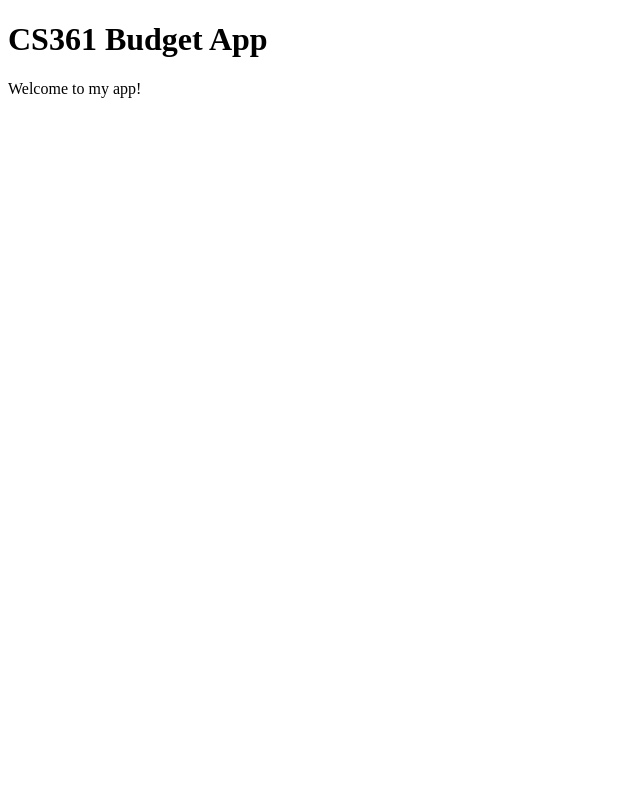
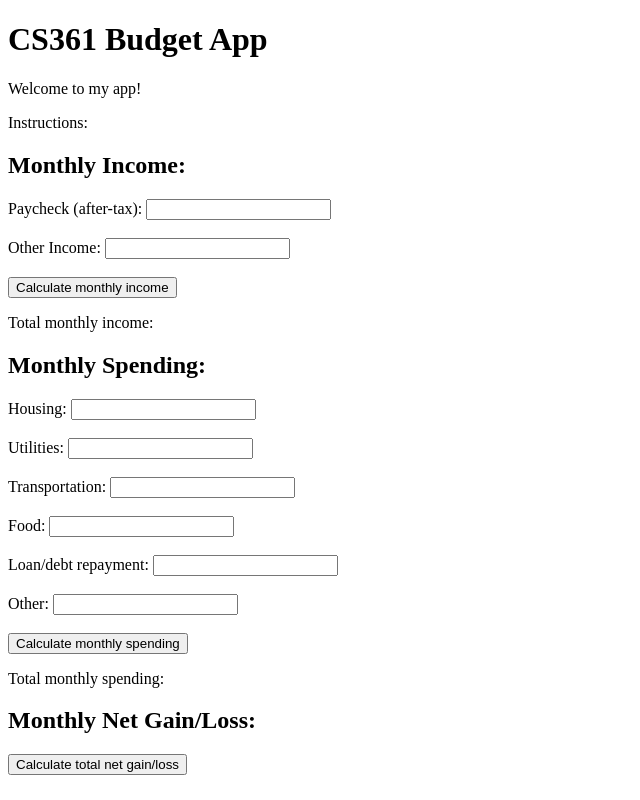
Before and after one commit to luonga/cs361budgetapp, a Flask app: page / in a window 1280 px wide. Shown: the whole page, without its empty margins (0-640 px from the left). Run offline with Flask 2, Linux system fonts and the light colour scheme.

Commit message:
added calculate functions

```diff
--- a/cs361budgetapp/main.py
+++ b/cs361budgetapp/main.py
@@ -1,5 +1,4 @@
 from flask import Flask, render_template
-
 app = Flask(__name__)
 
 @app.route('/')
--- a/cs361budgetapp/templates/home.html
+++ b/cs361budgetapp/templates/home.html
@@ -7,5 +7,69 @@
   <body>
     <h1> CS361 Budget App </h1>
     <p> Welcome to my app! </p>
+    <p> Instructions: </p>
   </body>
+  <h2>Monthly Income:</h2>
+  <form>
+    <label for="paycheck">Paycheck (after-tax):</label>
+    <input type="number" id="paycheck" name="paycheck"><br><br>
+    <label for="otherincome">Other Income:</label>
+    <input type="number" id="otherincome" name="otherincome"><br><br>
+    <input type="button" onclick="calcIncome(document.getElementById('paycheck').value, document.getElementById('otherincome').value)" value="Calculate monthly income">
+  </form>
+  <p>Total monthly income:</p>
+  <p id = "monIncome"></p>
+  <h2>Monthly Spending:</h2>
+  <form>
+    <label for="housing">Housing:</label>
+    <input type="number" id="housing" name="housing"><br><br>
+    <label for="utilities">Utilities:</label>
+    <input type="number" id="utilities" name="utilities"><br><br>
+    <label for="transportation">Transportation:</label>
+    <input type="number" id="transportation" name="transportation"><br><br>
+    <label for="food">Food:</label>
+    <input type="number" id="food" name="food"><br><br>
+    <label for="debt">Loan/debt repayment:</label>
+    <input type="number" id="debt" name="debt"><br><br>
+    <label for="other">Other:</label>
+    <input type="number" id="other" name="other"><br><br>
+    <input type="button" onclick="calcSpending(document.getElementById('housing').value, document.getElementById('utilities').value, document.getElementById('transportation').value, document.getElementById('food').value, document.getElementById('debt').value, document.getElementById('other').value)" value="Calculate monthly spending">
+  </form>
+  <p>Total monthly spending:</p>
+  <p id = "monSpending"></p>
+  <h2>Monthly Net Gain/Loss:</h2>
+  <form>
+    <input type="button" onclick="calcTotal()" value="Calculate total net gain/loss">
+  </form>
+  <p id = "total"></p>
+<script>
+  var income;
+  var spending;
+  function calcIncome(a, b) {
+    income = parseInt(a, 10) + parseInt(b, 10);
+    document.getElementById('monIncome').innerHTML = income;
+  };
+
+  function calcSpending(a, b, c, d, e, f) {
+    var a = parseInt(a, 10);
+    var b = parseInt(b, 10);
+    var c = parseInt(c, 10);
+    var d = parseInt(d, 10);
+    var e = parseInt(e, 10);
+    var f = parseInt(f, 10);
+    spending = a + b + c + d + e + f;
+    document.getElementById('monSpending').innerHTML = spending;
+  }
+
+  function calcTotal() {
+    var total = income - spending;
+    document.getElementById('total').innerHTML = total;
+  }
+</script>
+
+
+
+
+
+
 </html>
```
Also changed, not shown: cs361budgetapp/templates/style.css (added, +13 -0 lines).
